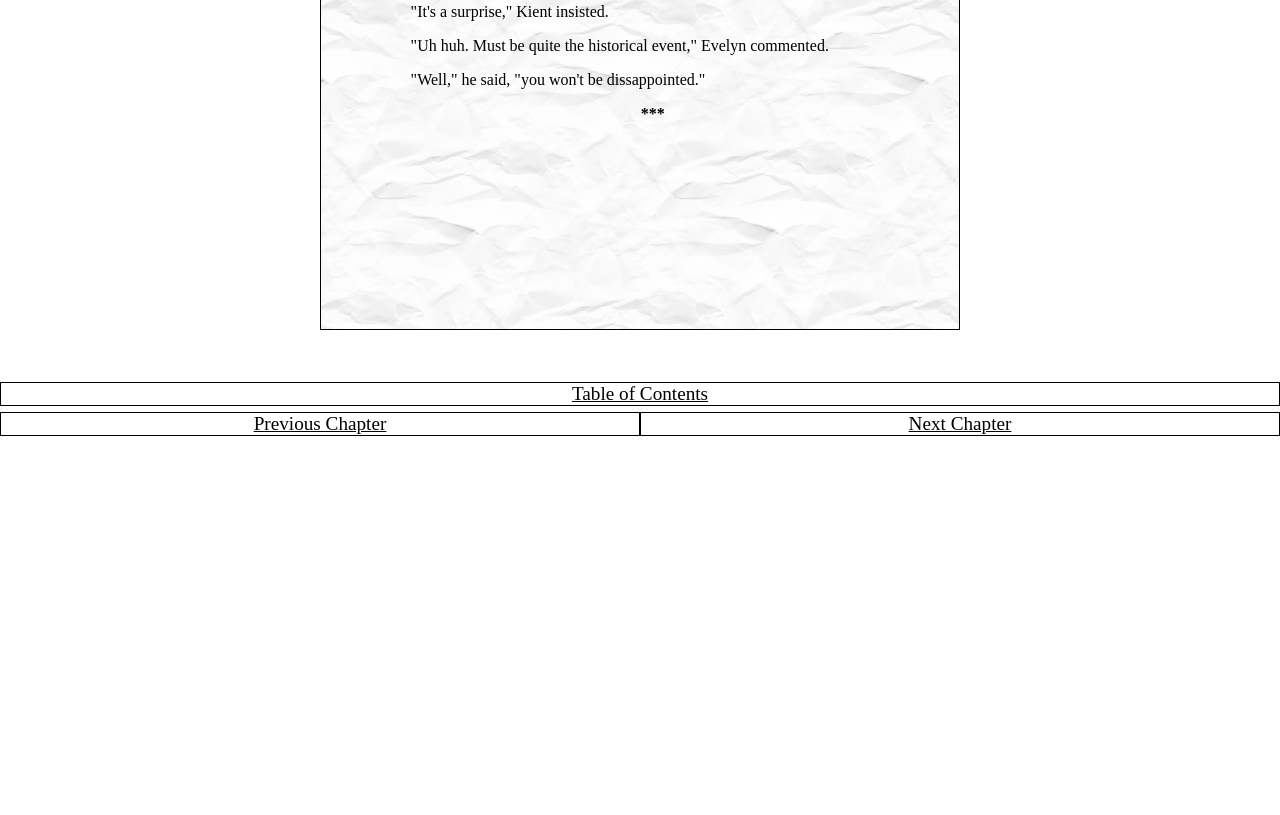
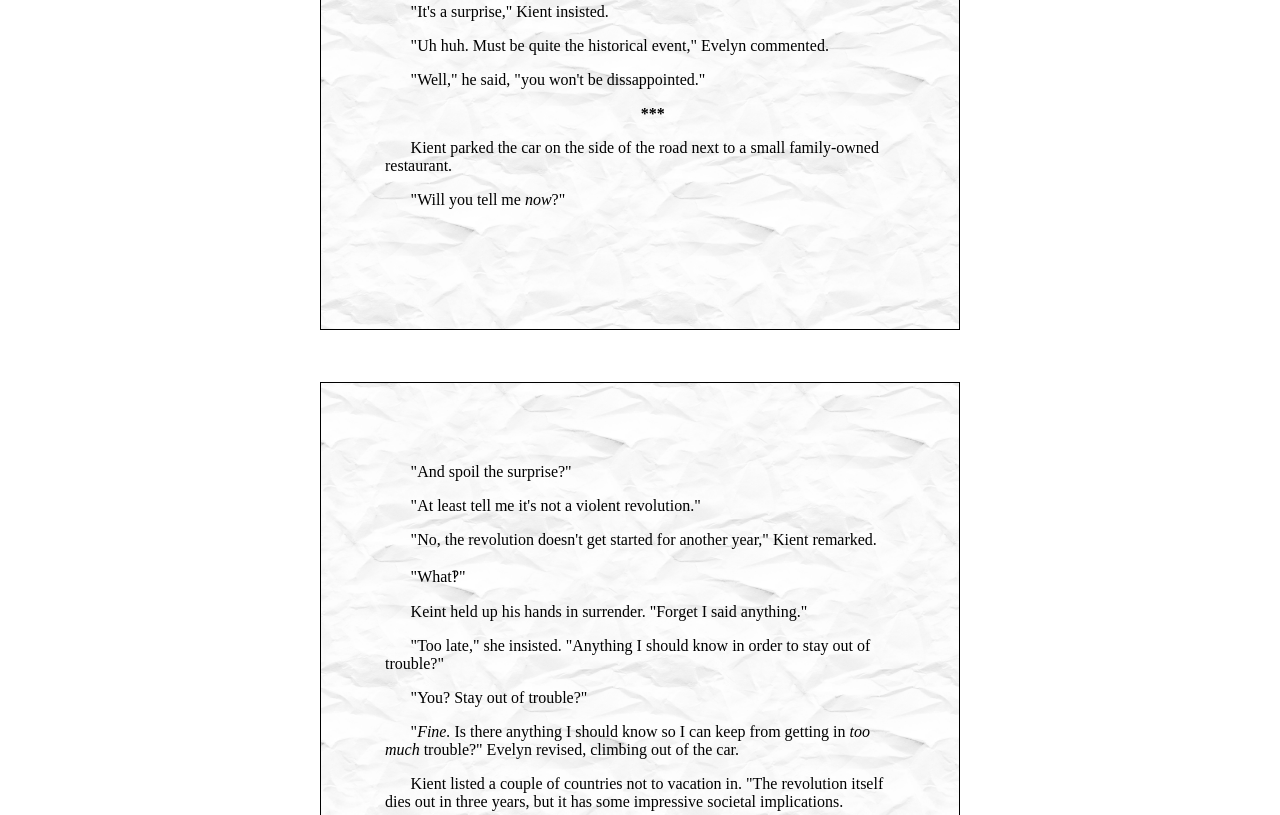
Before and after one commit to Craftidore/Craftidore-NaNoWriMo, a plain HTML site: page 2021/Chapter-3/index.html in a window 1280 px wide. Shown: the part 709-1524 px from the top of the page. Before the commit the page ends 1151 px from the top, so only its background shows below. Drawn offline with Linux system fonts and the light colour scheme.

Commit message:
Story Update

```diff
--- a/2021/Chapter-3/index.html
+++ b/2021/Chapter-3/index.html
@@ -32,6 +32,20 @@
 	<p>"Uh huh. Must be quite the historical event," Evelyn commented.</p>
 	<p>"Well," he said, "you won't be dissappointed."</p>
 	<p class="sectionbreak">***</p>
+	<p>Kient parked the car on the side of the road next to a small family-owned restaurant.</p>
+	<p>"Will you tell me <em>now</em>?"</p>
+</div>
+<div class="page">
+	<p>"And spoil the surprise?"</p>
+	<p>"At least tell me it's not a violent revolution."</p>
+	<p>"No, the revolution doesn't get started for another year," Kient remarked.</p>
+	<p>"What‽"</p>
+	<p>Keint held up his hands in surrender. "Forget I said anything."</p>
+	<p>"Too late," she insisted. "Anything I should know in order to stay out of trouble?"</p>
+	<p>"You? Stay out of trouble?"</p>
+	<p>"<em>Fine.</em> Is there anything I should know so I can keep from getting in <em>too much</em> trouble?" Evelyn revised, climbing out of the car.</p>
+	<p>Kient listed a couple of countries not to vacation in. "The revolution itself dies out in three years, but it has some impressive societal implications.</p>
+	<p></p>
 </div>
 
 </div>
```
